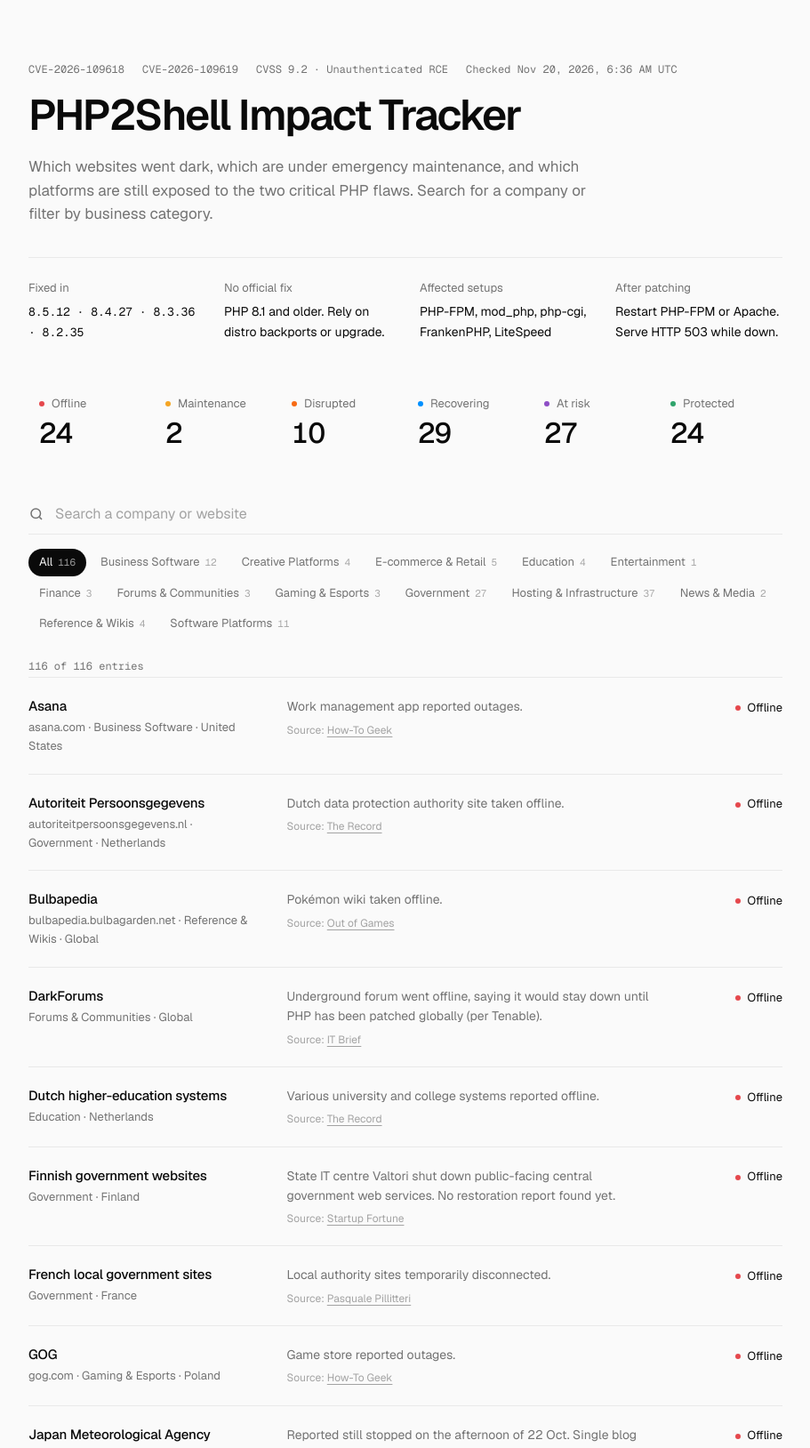
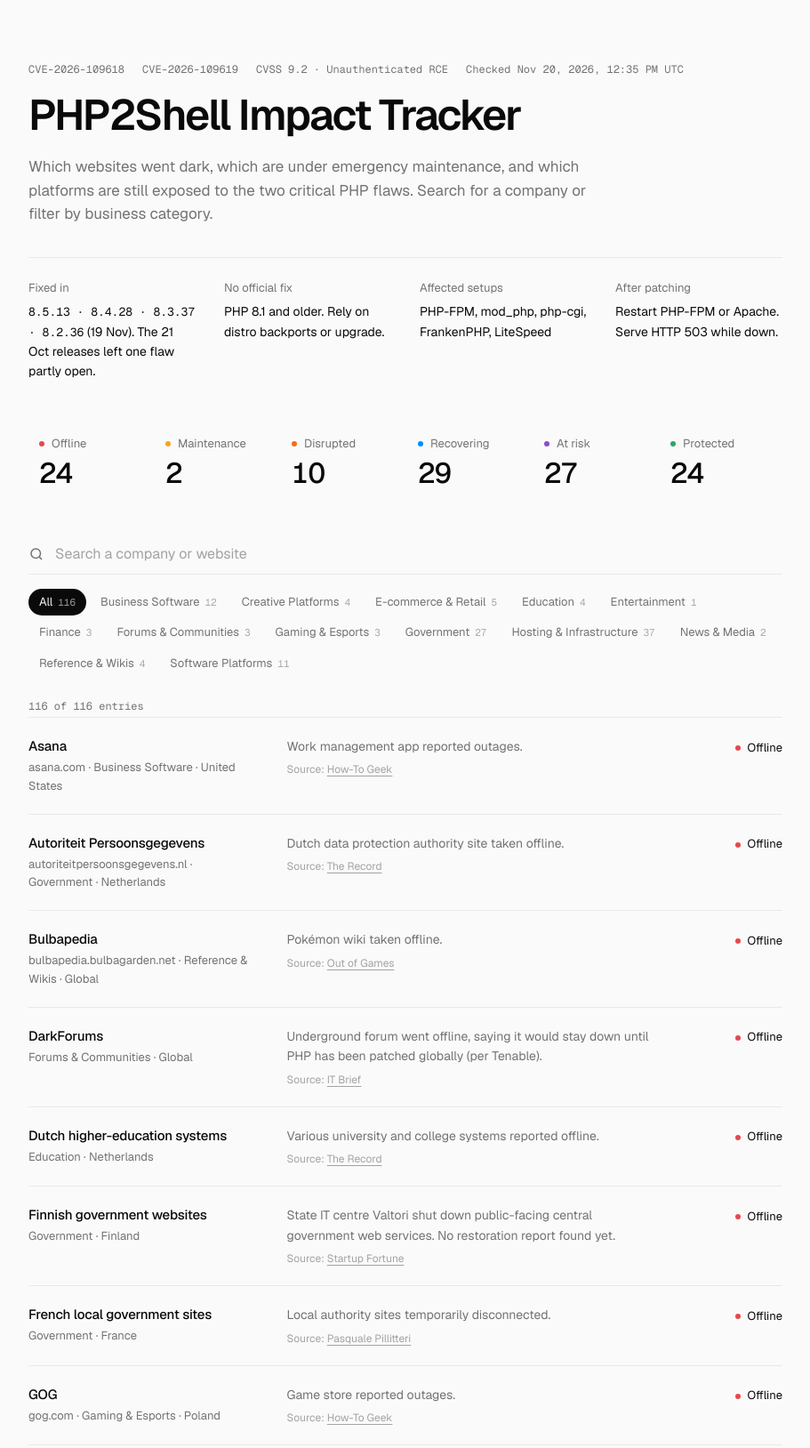
Before and after one commit to jcrea/joshcrea-test, a plain HTML site: page app/index.html in a window 1280 px wide. Shown: the top 1628 px of the page at 89% size, without its empty margins (184-1095 px from the left). Drawn offline with nearby package versions, Linux system fonts and the light colour scheme.

Commit message:
Update version checker to 19 Nov PHP releases
The 21 Oct fix for CVE-2026-109619 was incomplete (CVE-2026-129481,
fixed 19 Nov), so 8.5.12/8.4.27/8.3.36/8.2.35 are no longer reported
as patched.

Co-Authored-By: Claude Opus 5.5 <noreply@anthropic.com>
Claude-Session: https://claude.ai/code/session_014z1LAv1WDWCP7zZcEHXymN

```diff
--- a/app/data.js
+++ b/app/data.js
@@ -1,7 +1,7 @@
 // PHP2Shell tracker dataset. Edited by the scheduled update job; see app/UPDATING.md.
 window.PHP2SHELL_DATA = {
-  "checked": "2026-11-20T06:36:00Z",
-  "updated": "2026-11-19T18:35:00Z",
+  "checked": "2026-11-20T12:35:00Z",
+  "updated": "2026-11-20T12:35:00Z",
   "sources": {
     "record": {
       "name": "The Record",
@@ -274,6 +274,10 @@ window.PHP2SHELL_DATA = {
     "thnnov19": {
       "name": "The Hacker News",
       "url": "https://thehackernews.com/2026/11/php-fixes-7-critical-flaws-including.html"
+    },
+    "secweeknov19": {
+      "name": "SecurityWeek",
+      "url": "https://www.securityweek.com/php-patches-seven-critical-rce-vulnerabilities/"
     }
   },
   "sites": [
@@ -907,8 +911,8 @@ window.PHP2SHELL_DATA = {
       "category": "Software Platforms",
       "country": "Global",
       "status": "at-risk",
-      "note": "On CISA's exploited list since 26 Oct; one campaign compromised about 400 servers. PHP2Shell is fixed in 8.5.12, 8.4.27, 8.3.36 and 8.2.35, but a 19 Nov release fixing 7 more critical flaws (incl. CVE-2026-115560) means you should now run 8.5.13, 8.4.28, 8.3.37, 8.2.36 or 8.6.0.",
-      "source": "thnnov19"
+      "note": "On CISA's exploited list since 26 Oct; one campaign compromised about 400 servers. The 21 Oct fix for CVE-2026-109619 was incomplete (CVE-2026-129481), so run the 19 Nov releases: 8.5.13, 8.4.28, 8.3.37, 8.2.36 or 8.6.0.",
+      "source": "secweeknov19"
     },
     {
       "name": "National Land Survey of Finland",
--- a/app/index.html
+++ b/app/index.html
@@ -201,7 +201,7 @@ footer p { margin: 0; max-width: 72ch; }
     <h1>PHP2Shell Impact Tracker</h1>
     <p class="lede">Which websites went dark, which are under emergency maintenance, and which platforms are still exposed to the two critical PHP flaws. Search for a company or filter by business category.</p>
     <dl class="advisory">
-      <div><dt>Fixed in</dt><dd><code>8.5.12 · 8.4.27 · 8.3.36 · 8.2.35</code></dd></div>
+      <div><dt>Fixed in</dt><dd><code>8.5.13 · 8.4.28 · 8.3.37 · 8.2.36</code> (19 Nov). The 21 Oct releases left one flaw partly open.</dd></div>
       <div><dt>No official fix</dt><dd>PHP 8.1 and older. Rely on distro backports or upgrade.</dd></div>
       <div><dt>Affected setups</dt><dd>PHP-FPM, mod_php, php-cgi, FrankenPHP, LiteSpeed</dd></div>
       <div><dt>After patching</dt><dd>Restart PHP-FPM or Apache. Serve HTTP 503 while down.</dd></div>
@@ -338,7 +338,8 @@ $("q").addEventListener("input", e => { state.q = e.target.value.trim(); render(
 $("reset").addEventListener("click", () => { state.q = ""; state.cat = null; state.status = null; $("q").value = ""; render(); });
 
 // PHP version checker
-const FIXED = { "8.2": 35, "8.3": 36, "8.4": 27, "8.5": 12 };
+// 19 Nov 2026 releases; the 21 Oct fix for CVE-2026-109619 was incomplete (CVE-2026-129481)
+const FIXED = { "8.2": 36, "8.3": 37, "8.4": 28, "8.5": 13 };
 function checkVersion(raw) {
   const m = raw.trim().match(/^(\d+)\.(\d+)(?:\.(\d+))?/);
   if (!m) return { s: "disrupted", t: "Enter a version like <strong>8.3.14</strong>. Run <code>php -v</code> to find yours." };
```
